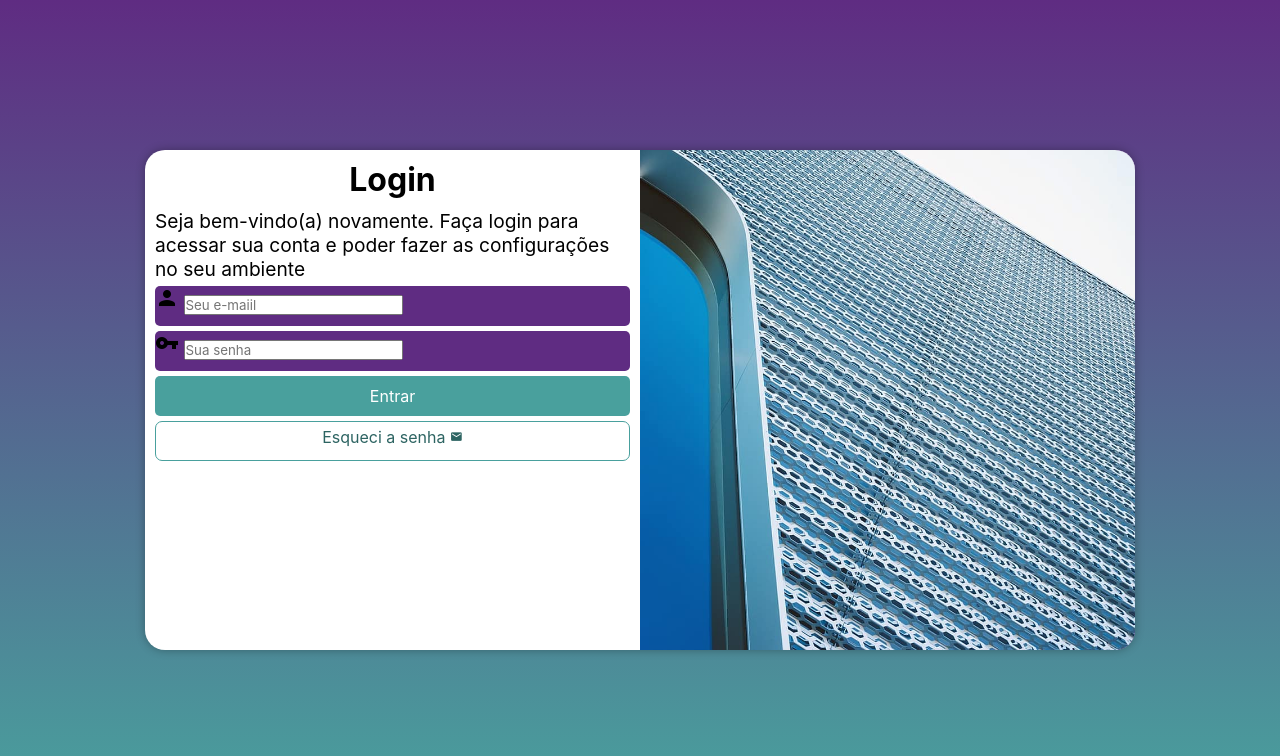
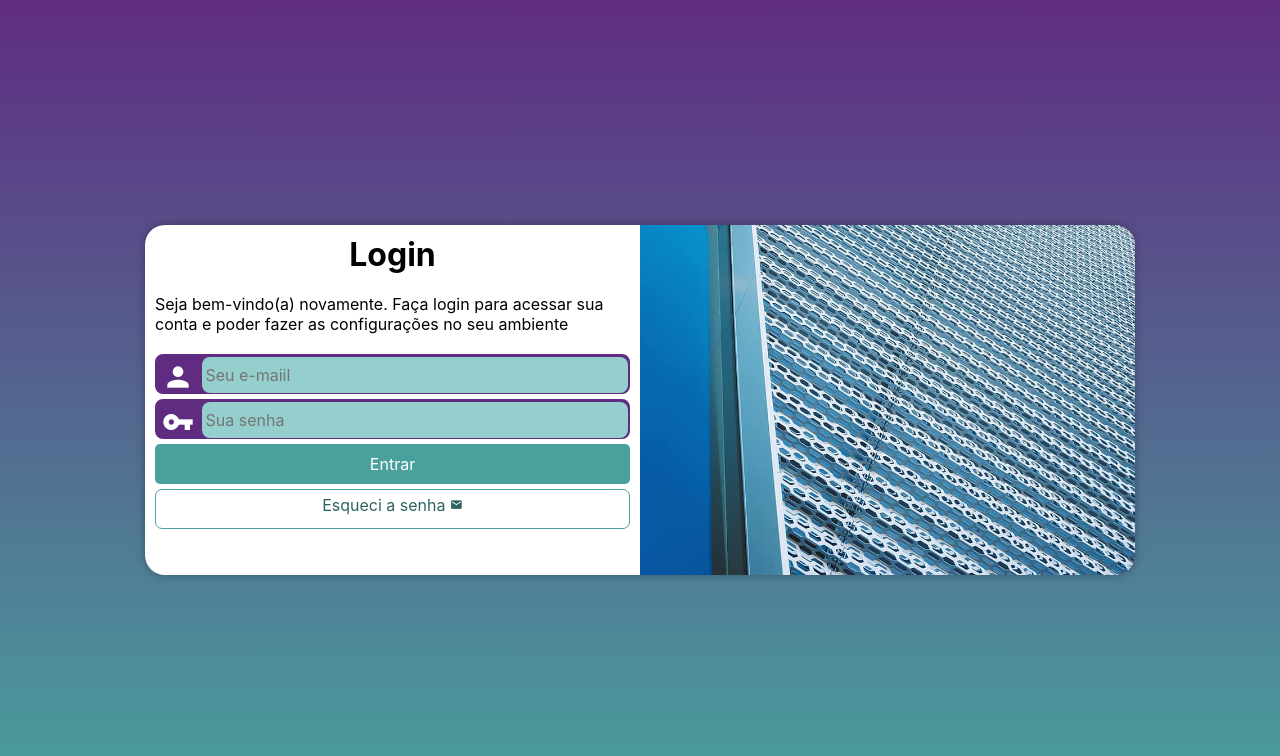
Before and after one commit to fflaviotito/projeto-login, a plain HTML site: page index.html in a window 1280 px wide. Drawn offline with Linux system fonts and the light colour scheme.

Commit message:
Finalizado o projeto

```diff
--- a/estilos/media-query.css
+++ b/estilos/media-query.css
@@ -7,6 +7,7 @@
 
     section#login {
         width: 80vw;
+        height: 280px;
     }
 
     section#login > div#imagem {
@@ -28,6 +29,7 @@
 
     section#login {
         width: 990px;
+        height: 350px;
     }
 
     section#login > div#imagem {
@@ -46,6 +48,7 @@
     }
 
     div#formulario > p {
-        font-size: 1.2em;
+        font-size: 1em;
+        margin: 20px 0px;
     }
 }
--- a/estilos/style.css
+++ b/estilos/style.css
@@ -29,7 +29,6 @@ section#login {
     position: absolute;
     top: 50%;
     left: 50%;
-    transform: translate(-50%, -50%);
     overflow: hidden;
 
     background-color: white;
@@ -40,6 +39,7 @@ section#login {
 
     transition: width 0.3s, heigth 0.3s;
     transition-timing-function: ease;
+    transform: translate(-50%, -50%);
 }
 
 section#login > div#imagem {
@@ -65,10 +65,11 @@ div#formulario > p {
 
 form > div.campo {
     background-color: #5f2c82;
+    border: 2px solid #5f2c82;
     display: block;
     width: 100%;
     height: 40px;
-    border-radius: 5px;
+    border-radius: 8px;
     margin: 5px 0px;
 }
 
@@ -86,6 +87,28 @@ form > input[type=submit] {
 
 form label {
     display: none;
+}
+
+div.campo > span {
+    color: white;
+    font-size: 2em;
+    width: 40px;
+    padding: 5px;
+}
+
+div.campo > input {
+    background-color: #94cfcd;
+    font-size: 1em;
+    width: calc(100% - 45px);
+    height: 100%;
+    border: none;
+    border-radius: 8px;
+    padding: 4px;
+    transform: translateY(-12px);
+}
+
+div.campo > input:focus-within {
+    background-color: white;
 }
 
 form > input[type=submit]:hover {
```
